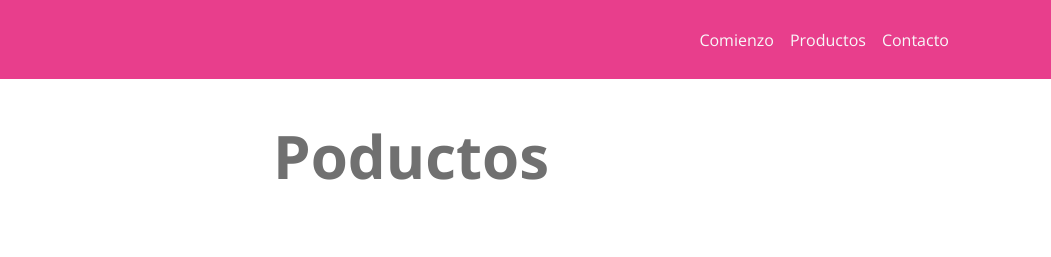
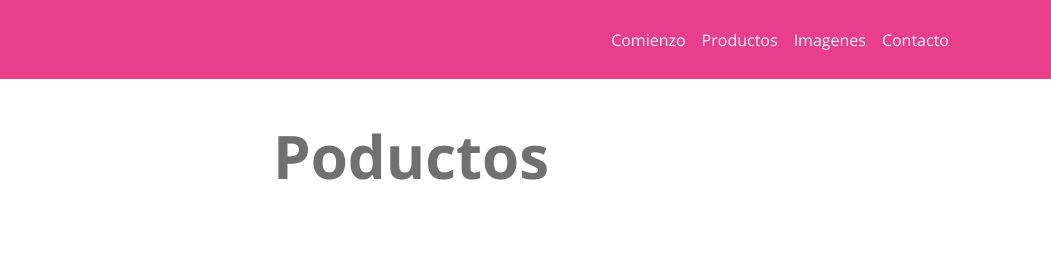
Before and after one commit to josehermosillaa/prueba_suricata, a plain HTML site: page index.html in a window 1280 px wide. Shown: the top 257 px of the page, 229-1280 px from the left. Drawn offline with nearby package versions, Linux system fonts and the light colour scheme.

Commit message:
Agrega categoria de imagenes (#1)

```diff
--- a/index.html
+++ b/index.html
@@ -38,6 +38,9 @@
           </li>
           <li class="nav-item">
             <a class="nav-link text-light" href="#">Productos</a>
+          </li>
+          <li class="nav-item">
+            <a class="nav-link text-light" href="#">Imagenes</a>
           </li>
           <li class="nav-item">
             <a class="nav-link text-light" href="#">Contacto</a>
```
